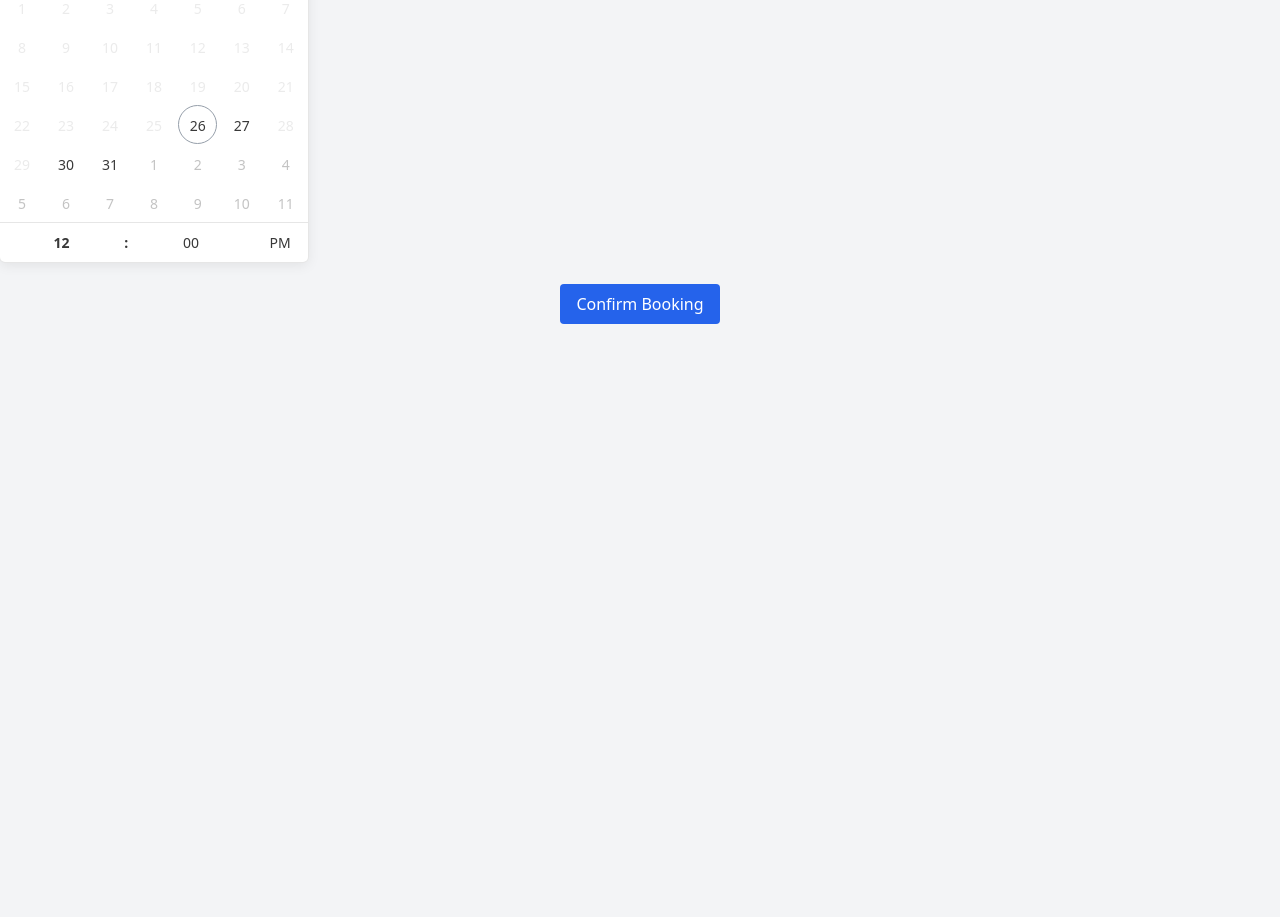
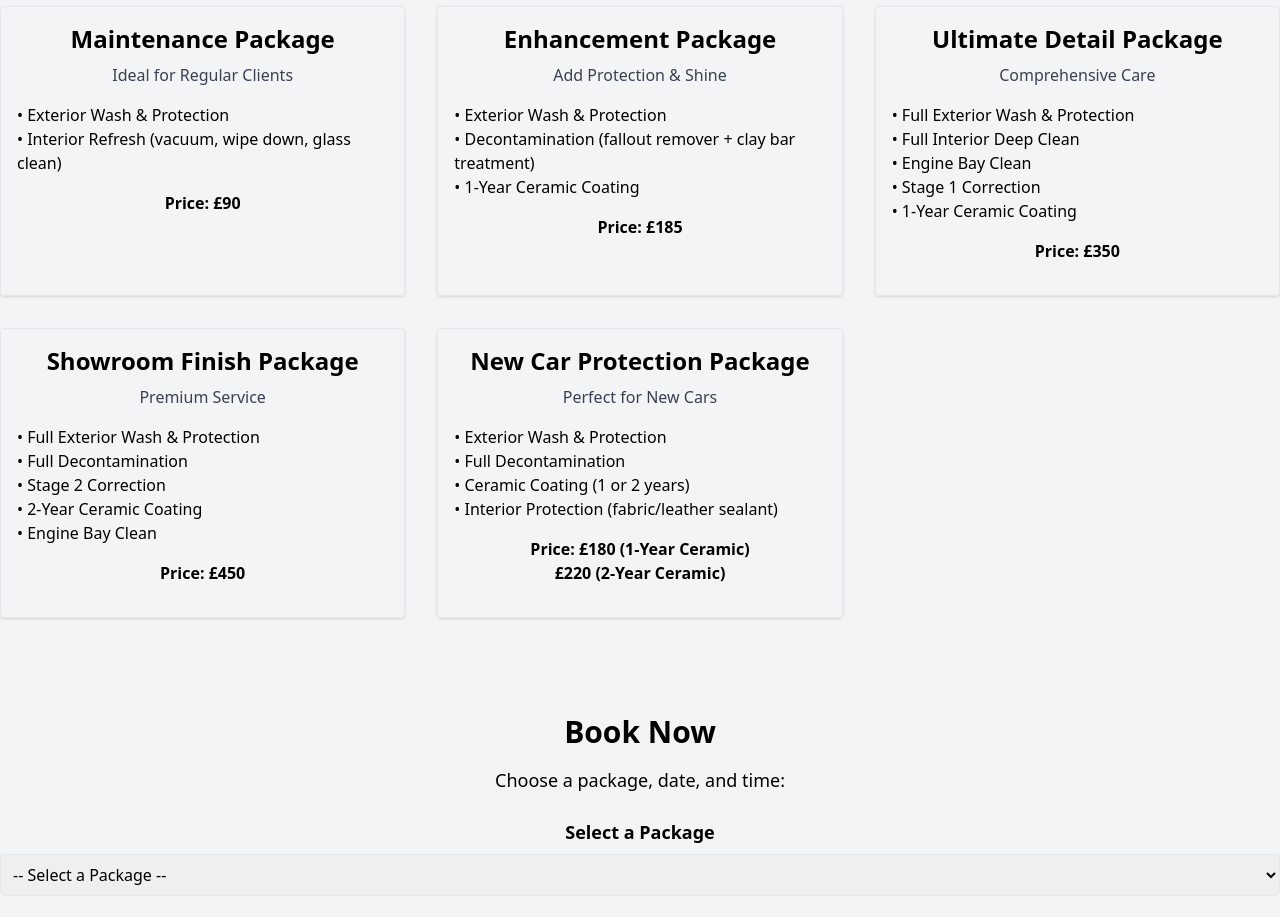
Before and after one commit to PreeminentDetailing/Preeminent, a plain HTML site: page index.html in a window 1280 px wide. Shown: the part 394-1311 px from the top of the page. Before the commit the page ends 800 px from the top, so only its background shows below. Drawn offline with nearby package versions, Linux system fonts and the light colour scheme.

Commit message:
Updated index.html with package selection and dynamic booking system

```diff
--- a/index.html
+++ b/index.html
@@ -8,6 +8,7 @@
     <link rel="stylesheet" href="https://cdn.jsdelivr.net/npm/flatpickr/dist/flatpickr.min.css">
 </head>
 <body class="bg-gray-100">
+    <!-- Header -->
     <header class="bg-blue-600 text-white py-4">
         <div class="container mx-auto flex justify-between items-center">
             <h1 class="text-2xl font-bold">Mobile Detailing Pro</h1>
@@ -15,7 +16,6 @@
                 <ul class="flex space-x-4">
                     <li><a href="#home" class="hover:underline">Home</a></li>
                     <li><a href="#services" class="hover:underline">Services</a></li>
-                    <li><a href="#portfolio" class="hover:underline">Portfolio</a></li>
                     <li><a href="#booking" class="hover:underline">Book Now</a></li>
                     <li><a href="#contact" class="hover:underline">Contact</a></li>
                 </ul>
@@ -23,91 +23,148 @@
         </div>
     </header>
 
+    <!-- Home Section -->
+    <section id="home" class="bg-gray-200 py-12">
+        <div class="container mx-auto text-center">
+            <h2 class="text-4xl font-bold mb-4">Welcome to Mobile Detailing Pro</h2>
+            <p class="text-lg mb-6">Professional mobile detailing services delivered to your doorstep.</p>
+            <a href="#booking" class="bg-blue-600 text-white py-2 px-4 rounded hover:bg-blue-700">Book Now</a>
+        </div>
+    </section>
+
+    <!-- Services Section -->
+    <section id="services" class="py-12">
+        <div class="container mx-auto text-center">
+            <h2 class="text-3xl font-bold mb-6">Our Packages</h2>
+            <div class="grid grid-cols-1 md:grid-cols-2 lg:grid-cols-3 gap-8">
+                <!-- Maintenance Package -->
+                <div class="border p-4 rounded shadow">
+                    <h3 class="text-2xl font-bold mb-2">Maintenance Package</h3>
+                    <p class="text-gray-700 mb-4">Ideal for Regular Clients</p>
+                    <ul class="text-left mb-4">
+                        <li>• Exterior Wash & Protection</li>
+                        <li>• Interior Refresh (vacuum, wipe down, glass clean)</li>
+                    </ul>
+                    <p class="font-bold mb-4">Price: £90</p>
+                </div>
+
+                <!-- Enhancement Package -->
+                <div class="border p-4 rounded shadow">
+                    <h3 class="text-2xl font-bold mb-2">Enhancement Package</h3>
+                    <p class="text-gray-700 mb-4">Add Protection & Shine</p>
+                    <ul class="text-left mb-4">
+                        <li>• Exterior Wash & Protection</li>
+                        <li>• Decontamination (fallout remover + clay bar treatment)</li>
+                        <li>• 1-Year Ceramic Coating</li>
+                    </ul>
+                    <p class="font-bold mb-4">Price: £185</p>
+                </div>
+
+                <!-- Ultimate Detail Package -->
+                <div class="border p-4 rounded shadow">
+                    <h3 class="text-2xl font-bold mb-2">Ultimate Detail Package</h3>
+                    <p class="text-gray-700 mb-4">Comprehensive Care</p>
+                    <ul class="text-left mb-4">
+                        <li>• Full Exterior Wash & Protection</li>
+                        <li>• Full Interior Deep Clean</li>
+                        <li>• Engine Bay Clean</li>
+                        <li>• Stage 1 Correction</li>
+                        <li>• 1-Year Ceramic Coating</li>
+                    </ul>
+                    <p class="font-bold mb-4">Price: £350</p>
+                </div>
+
+                <!-- Showroom Finish Package -->
+                <div class="border p-4 rounded shadow">
+                    <h3 class="text-2xl font-bold mb-2">Showroom Finish Package</h3>
+                    <p class="text-gray-700 mb-4">Premium Service</p>
+                    <ul class="text-left mb-4">
+                        <li>• Full Exterior Wash & Protection</li>
+                        <li>• Full Decontamination</li>
+                        <li>• Stage 2 Correction</li>
+                        <li>• 2-Year Ceramic Coating</li>
+                        <li>• Engine Bay Clean</li>
+                    </ul>
+                    <p class="font-bold mb-4">Price: £450</p>
+                </div>
+
+                <!-- New Car Protection Package -->
+                <div class="border p-4 rounded shadow">
+                    <h3 class="text-2xl font-bold mb-2">New Car Protection Package</h3>
+                    <p class="text-gray-700 mb-4">Perfect for New Cars</p>
+                    <ul class="text-left mb-4">
+                        <li>• Exterior Wash & Protection</li>
+                        <li>• Full Decontamination</li>
+                        <li>• Ceramic Coating (1 or 2 years)</li>
+                        <li>• Interior Protection (fabric/leather sealant)</li>
+                    </ul>
+                    <p class="font-bold mb-4">Price: £180 (1-Year Ceramic)<br>£220 (2-Year Ceramic)</p>
+                </div>
+            </div>
+        </div>
+    </section>
+
     <!-- Booking Section -->
     <section id="booking" class="py-12">
         <div class="container mx-auto text-center">
             <h2 class="text-3xl font-bold mb-4">Book Now</h2>
-            <p class="text-lg mb-6">Choose a date, time, and service:</p>
-
-            <!-- Service Selection -->
+            <p class="text-lg mb-6">Choose a package, date, and time:</p>
             <div class="mb-6">
-                <label for="service" class="block text-lg font-bold mb-2">Select a Service</label>
-                <select id="service" class="w-full p-2 border rounded">
-                    <option value="" data-duration="0">-- Select a Service --</option>
-                    <option value="exterior" data-duration="60">Exterior Detailing (1 hour)</option>
-                    <option value="interior" data-duration="90">Interior Detailing (1.5 hours)</option>
-                    <option value="paint" data-duration="120">Paint Correction (2 hours)</option>
-                    <option value="ceramic" data-duration="180">Ceramic Coating (3 hours)</option>
+                <label for="package" class="block text-lg font-bold mb-2">Select a Package</label>
+                <select id="package" class="w-full p-2 border rounded">
+                    <option value="0">-- Select a Package --</option>
+                    <option value="60">Maintenance Package (1 Hour)</option>
+                    <option value="90">Enhancement Package (1.5 Hours)</option>
+                    <option value="120">Ultimate Detail Package (2 Hours)</option>
+                    <option value="180">Showroom Finish Package (3 Hours)</option>
+                    <option value="180">New Car Protection Package (3 Hours)</option>
                 </select>
             </div>
 
-            <!-- Calendar -->
             <div id="calendar" class="max-w-md mx-auto"></div>
 
-            <!-- Booking Form -->
             <form class="mt-6 max-w-md mx-auto">
                 <input type="hidden" id="selected-date" name="date">
                 <input type="hidden" id="selected-time" name="time">
-                <input type="hidden" id="selected-service" name="service">
+                <input type="hidden" id="selected-package" name="package">
                 <button type="submit" class="bg-blue-600 text-white py-2 px-4 rounded hover:bg-blue-700" disabled id="confirm-booking">Confirm Booking</button>
             </form>
         </div>
     </section>
 
+    <!-- Contact Section -->
+    <section id="contact" class="bg-gray-200 py-12">
+        <div class="container mx-auto text-center">
+            <h2 class="text-3xl font-bold mb-4">Contact Us</h2>
+            <p>Email: <a href="mailto:info@mobiledetailing.com" class="text-blue-600 hover:underline">info@mobiledetailing.com</a></p>
+            <p>Phone: <a href="tel:+1234567890" class="text-blue-600 hover:underline">+1 234 567 890</a></p>
+        </div>
+    </section>
+
     <script src="https://cdn.jsdelivr.net/npm/flatpickr"></script>
     <script>
-        const bookedSlots = [
-            "2024-12-28 10:00",
-            "2024-12-28 14:00",
-            "2024-12-29 12:00"
-        ]; // Example booked slots
-
-        const serviceDropdown = document.getElementById("service");
+        const bookedSlots = ["2024-12-28 10:00", "2024-12-28 14:00"]; // Example booked slots
+        const packageDropdown = document.getElementById("package");
         const confirmButton = document.getElementById("confirm-booking");
         const calendar = flatpickr("#calendar", {
             inline: true,
             enableTime: true,
             dateFormat: "Y-m-d H:i",
+            disable: bookedSlots,
             minDate: "today",
-            disable: bookedSlots,
-            onChange: (selectedDates, dateStr) => {
-                const [date, time] = dateStr.split(" ");
-                document.getElementById("selected-date").value = date;
-                document.getElementById("selected-time").value = time;
+            onChange: function(selectedDates, dateStr) {
+                document.getElementById("selected-date").value = dateStr.split(" ")[0];
+                document.getElementById("selected-time").value = dateStr.split(" ")[1];
                 enableConfirmButton();
             },
         });
 
-        // Adjust calendar to block overlapping times based on service duration
-        serviceDropdown.addEventListener("change", () => {
-            const selectedOption = serviceDropdown.options[serviceDropdown.selectedIndex];
-            const duration = parseInt(selectedOption.getAttribute("data-duration"));
-
-            if (duration > 0) {
-                const newDisabledSlots = calculateBlockedSlots(duration);
-                calendar.set("disable", [...bookedSlots, ...newDisabledSlots]);
-                document.getElementById("selected-service").value = selectedOption.text;
-            }
-
-            enableConfirmButton();
-        });
-
-        function calculateBlockedSlots(duration) {
-            const blocked = [];
-            bookedSlots.forEach(slot => {
-                const startTime = new Date(slot);
-                const endTime = new Date(startTime.getTime() + duration * 60 * 1000);
-                for (let time = startTime; time < endTime; time.setMinutes(time.getMinutes() + 30)) {
-                    blocked.push(flatpickr.formatDate(time, "Y-m-d H:i"));
-                }
-            });
-            return blocked;
-        }
+        packageDropdown.addEventListener("change", enableConfirmButton);
 
         function enableConfirmButton() {
-            const serviceSelected = serviceDropdown.value !== "";
+            const packageSelected = packageDropdown.value !== "0";
             const dateSelected = document.getElementById("selected-date").value !== "";
-            confirmButton.disabled = !(serviceSelected && dateSelected);
+            confirmButton.disabled = !(packageSelected && dateSelected);
         }
     </script>
 </body>
```
